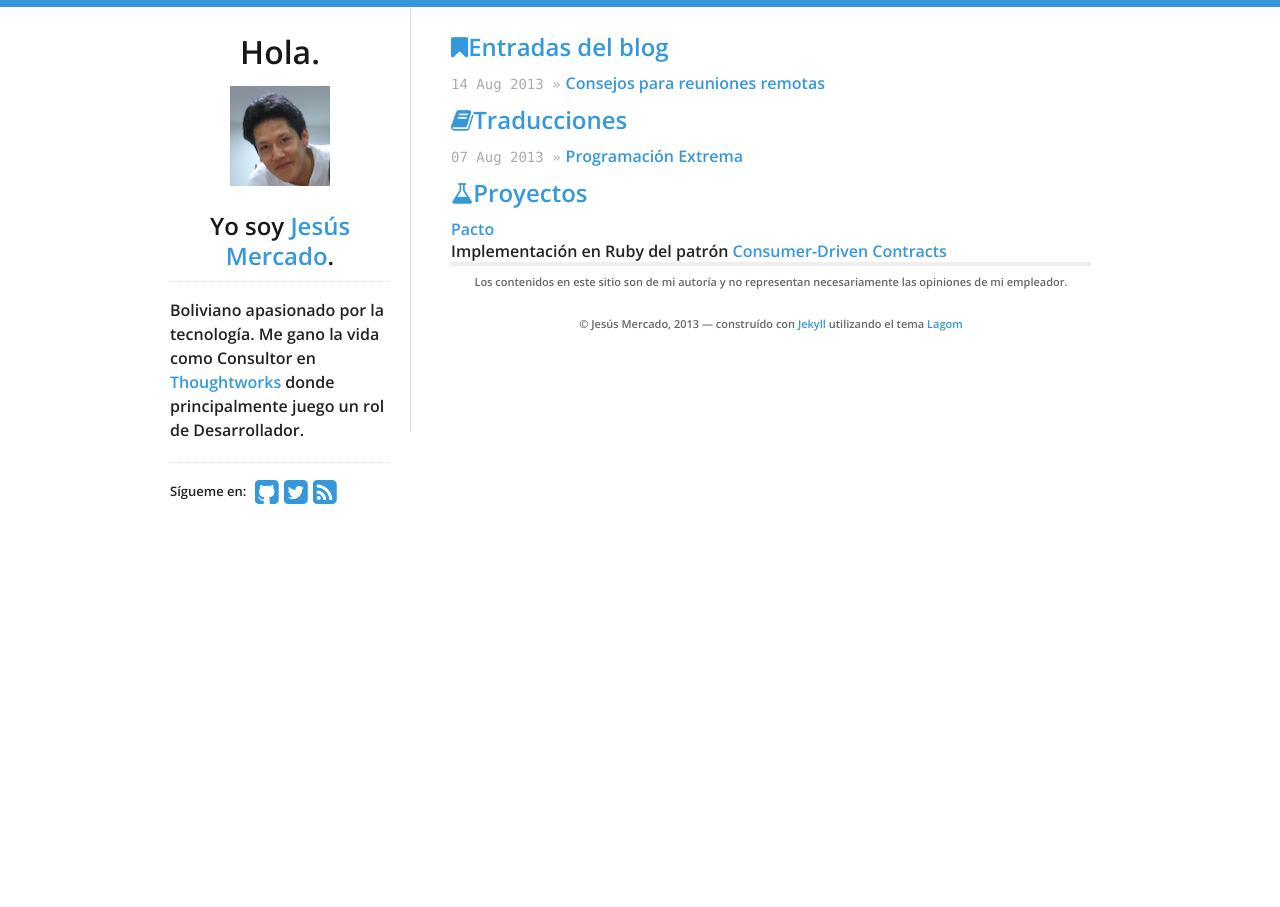
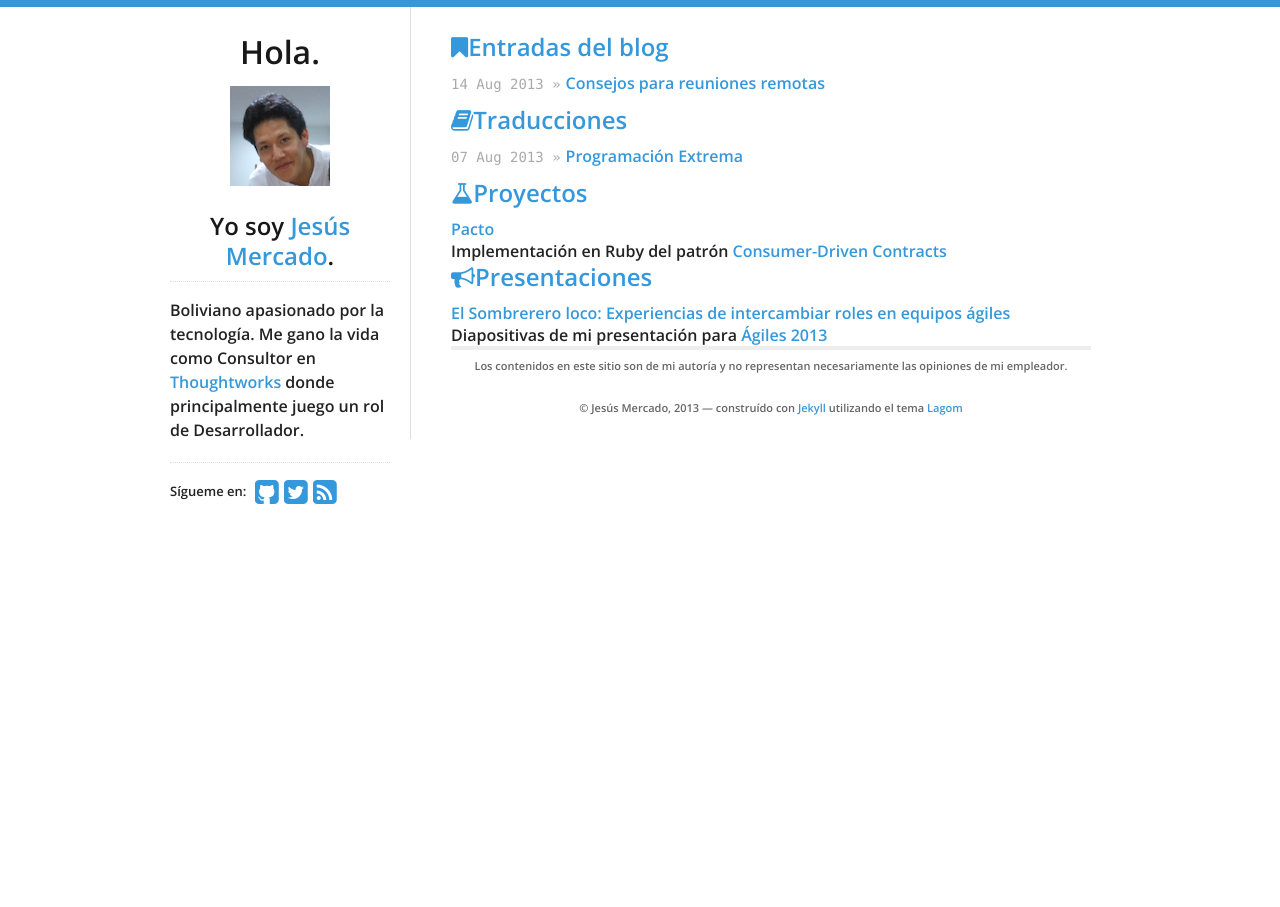
Before and after one commit to jesusmercado/jesusmercado.github.io, a Jekyll site: the page built from index.html, in a window 1280 px wide. Built offline with Jekyll 4.4.1, drawn with Linux system fonts in a browser that asks for light colours.

Commit message:
Adicionando las diapositivas para Ágiles 2013

```diff
--- a/index.html
+++ b/index.html
@@ -21,4 +21,9 @@ title: Entradas del Posts
     <dt><a href="https://github.com/thoughtworks/pacto">Pacto</a></dt>
     <dd>Implementación en Ruby del patrón <a href="http://martinfowler.com/articles/consumerDrivenContracts.html">Consumer-Driven Contracts</a><dd>
   </ul>
+  <h2><i class="icon-bullhorn"></i>Presentaciones</h2>
+  <dl id="presentations" class="posts">
+    <dt><a href="https://speakerdeck.com/jesusmercado/el-sombrerero-loco">El Sombrerero loco: Experiencias de intercambiar roles en equipos ágiles</a></dt>
+    <dd>Diapositivas de mi presentación para <a href="http://agiles2013.agiles.org/">Ágiles 2013</a><dd>
+  </ul>
 </div>
```
